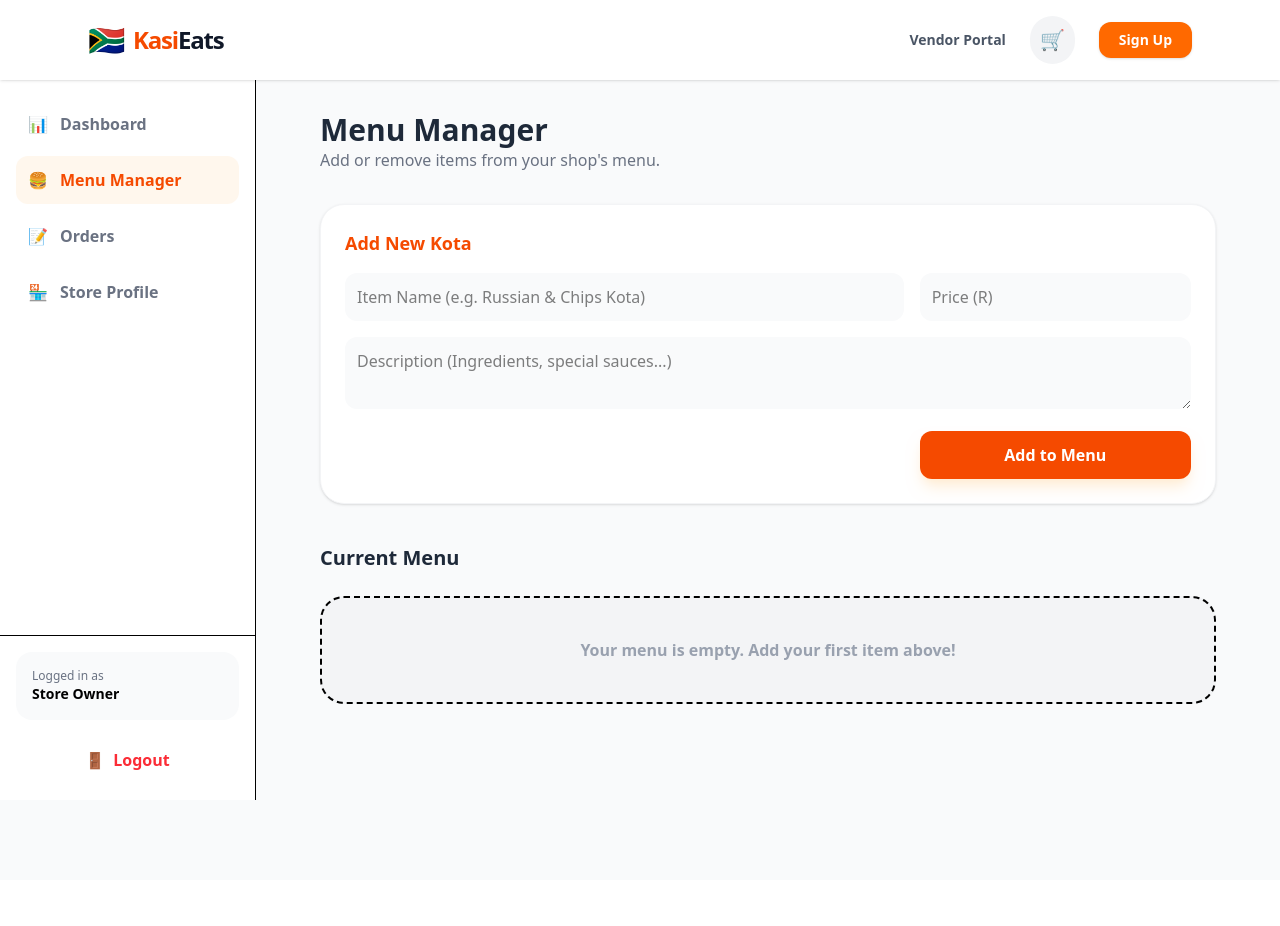
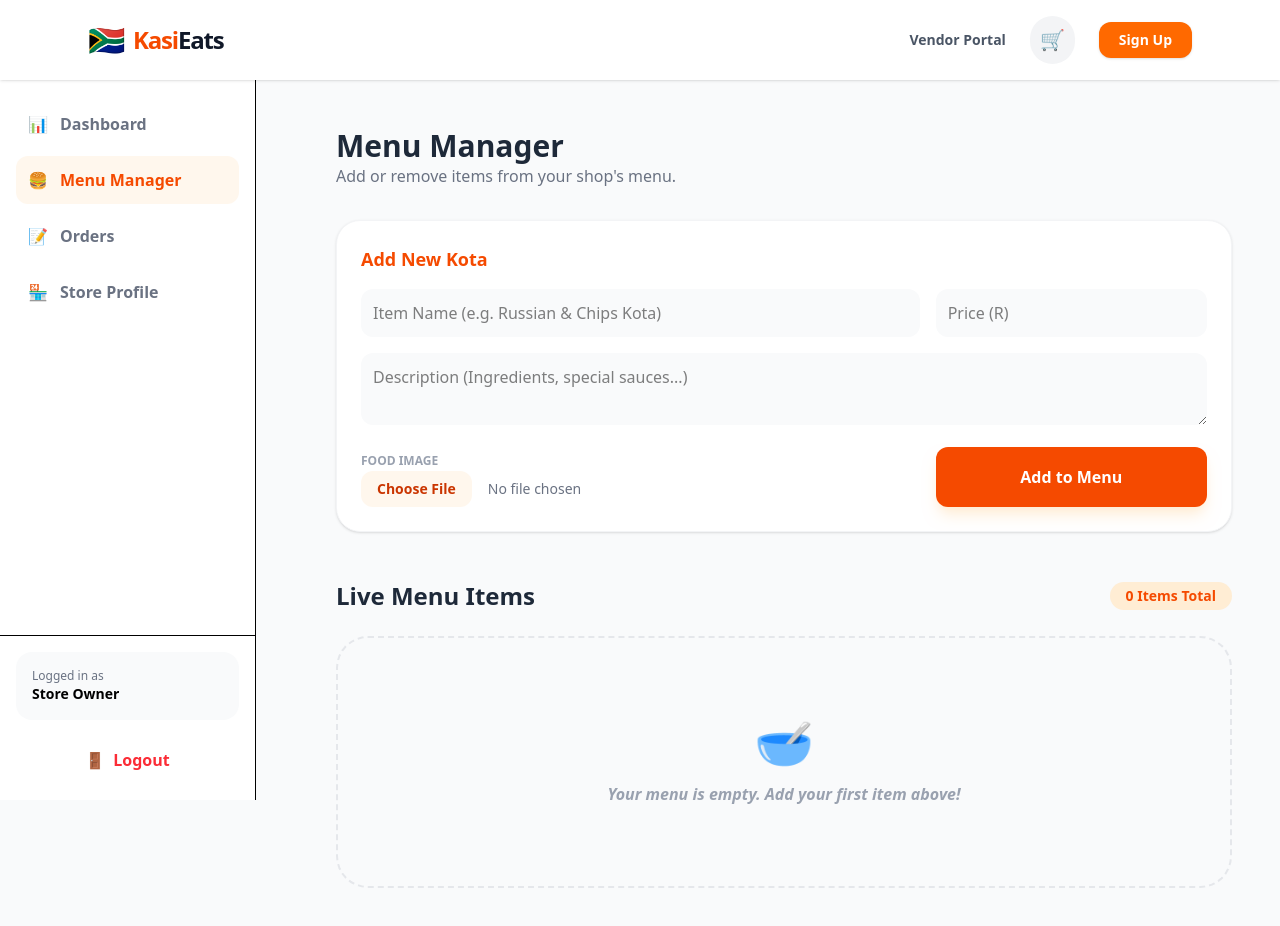
Before and after one commit to Letlhogonolo98/kasieats-frontend, a React (Vite) app: page /vendor/menu in a window 1280 px wide. Shown: the top 926 px of the page. Before the commit the page ends 880 px from the top, so only its background shows below. Built offline with nearby package versions, Linux system fonts and the light colour scheme.

Commit message:
Implement image upload and menu management

```diff
--- a/src/components/Navbar.jsx
+++ b/src/components/Navbar.jsx
@@ -27,7 +27,7 @@ function Navbar() {
 
             {/* VENDOR PORTAL (Existing Sellers) */}
             <Link
-              to="/vendor"
+              to="/vendor/menu"
               className="hidden sm:block text-gray-600 hover:text-orange-600 font-bold text-sm transition"
             >
               Vendor Portal
@@ -48,7 +48,7 @@ function Navbar() {
 
             {/* SIGN UP (New Users/Sellers) */}
             <Link
-              to="/signup"
+              to="/vendor/register"
               className="bg-orange-500 text-white px-5 py-2 rounded-xl font-bold text-sm hover:bg-orange-600 transition-all active:scale-95 shadow-sm"
             >
               Sign Up
--- a/src/components/VendorLayout.jsx
+++ b/src/components/VendorLayout.jsx
@@ -3,14 +3,34 @@ import VendorSidebar from './VendorSidebar';
 
 const VendorLayout = ({ children }) => {
   return (
-    <div className="flex bg-gray-50 min-h-screen">
-      <VendorSidebar />
-      {/* ml-64 adds margin-left so the content doesn't
-          get hidden behind the fixed sidebar
-      */}
-      <main className="flex-1 ml-64 p-8">
-        {children}
-      </main>
+    <div className="flex min-h-screen bg-gray-50">
+      {/* 1. The Sidebar - Fixed width */}
+      <aside className="hidden md:block w-72 h-screen sticky top-0 shrink-0">
+        <VendorSidebar />
+      </aside>
+
+      {/* 2. Main Content Area */}
+      <div className="flex-1 flex flex-col min-w-0">
+
+        {/* Optional Header / Top Bar */}
+       {/* <header className="h-16 bg-white border-b border-gray-100 flex items-center justify-between px-8 sticky top-0 z-10">
+          <div className="flex items-center gap-2">
+            <span className="w-2 h-2 bg-green-500 rounded-full animate-pulse"></span>
+            <span className="text-xs font-bold text-gray-400 uppercase tracking-widest">
+              Live Store System
+            </span>
+          </div>/*}
+
+
+        </header>
+
+        {/* 3. The Page Content */}
+        <main className="p-4 md:p-8 lg:p-12">
+          <div className="max-w-6xl mx-auto">
+            {children}
+          </div>
+        </main>
+      </div>
     </div>
   );
 };
--- a/src/pages/MenuManager.jsx
+++ b/src/pages/MenuManager.jsx
@@ -7,7 +7,54 @@ const MenuManager = () => {
   const [newItem, setNewItem] = useState({ name: '', price: '', description: '' });
   const [loading, setLoading] = useState(false);
 
-  // 1. Professional way: Wrap fetch in useCallback to prevent unnecessary re-renders
+  const [imageFile, setImageFile] = useState(null);
+
+const handleAdd = async (e) => {
+  e.preventDefault();
+  setLoading(true);
+
+  let imageUrl = "";
+
+  try {
+    // Upload to Cloudinary if an image is selected
+    if (imageFile) {
+      const formData = new FormData();
+      formData.append("file", imageFile);
+      formData.append("upload_preset", "kasieats_preset");
+
+      const cloudRes = await fetch("https://api.cloudinary.com/v1_1/drhcoware/image/upload", {
+        method: "POST",
+        body: formData,
+      });
+      const cloudData = await cloudRes.json();
+      imageUrl = cloudData.secure_url; // This is the public link to the image
+    }
+
+    // Save to the Backend
+    const res = await fetch('http://localhost:5144/api/menu', {
+      method: 'POST',
+      headers: { 'Content-Type': 'application/json' },
+      body: JSON.stringify({
+        ...newItem,
+        price: parseFloat(newItem.price),
+        vendorId: vendor.id,
+        imageUrl: imageUrl // Send the link to our DB
+      })
+    });
+
+    if (res.ok) {
+      setNewItem({ name: '', price: '', description: '' });
+      setImageFile(null);
+      fetchItems();
+    }
+  } catch {
+    alert("Upload failed");
+  } finally {
+    setLoading(false);
+  }
+};
+
+  //  Wrap fetch in useCallback to prevent unnecessary re-renders
   const fetchItems = useCallback(async () => {
     if (!vendor?.id) return;
 
@@ -22,13 +69,13 @@ const MenuManager = () => {
     }
   }, [vendor?.id]);
 
-  // 2. Trigger the fetch on mount
+  // Trigger the fetch on mount
   useEffect(() => {
     fetchItems();
   }, [fetchItems]);
 
-  // 3. Handle adding a new item
-  const handleAdd = async (e) => {
+  // Handle adding a new item
+ /* const handleAdd = async (e) => {
     e.preventDefault();
     setLoading(true);
 
@@ -38,7 +85,7 @@ const MenuManager = () => {
         headers: { 'Content-Type': 'application/json' },
         body: JSON.stringify({
           ...newItem,
-          price: parseFloat(newItem.price), // Ensure price is a number for C# decimal
+          price: parseFloat(newItem.price),
           vendorId: vendor.id
         })
       });
@@ -52,9 +99,9 @@ const MenuManager = () => {
     } finally {
       setLoading(false);
     }
-  };
+  };*/
 
-  // 4. Handle deleting an item
+  // Handle deleting an item
   const handleDelete = async (id) => {
     if (!window.confirm("Are you sure you want to remove this item?")) return;
 
@@ -109,6 +156,17 @@ const MenuManager = () => {
               onChange={(e) => setNewItem({...newItem, description: e.target.value})}
             />
           </div>
+
+          <div>
+  <label className="text-xs font-bold uppercase text-gray-400">Food Image</label>
+  <input
+    type="file"
+    accept="image/*"
+    className="w-full text-sm text-gray-500 file:mr-4 file:py-2 file:px-4 file:rounded-xl file:border-0 file:text-sm file:font-bold file:bg-orange-50 file:text-orange-700 hover:file:bg-orange-100"
+    onChange={(e) => setImageFile(e.target.files[0])}
+  />
+</div>
+
           <button
             disabled={loading}
             className="md:col-start-3 bg-orange-600 text-white font-bold p-3 rounded-xl hover:bg-orange-700 transition shadow-lg shadow-orange-100 disabled:bg-gray-300"
@@ -118,31 +176,69 @@ const MenuManager = () => {
         </form>
       </section>
 
-      {/* Menu List */}
-      <section className="grid grid-cols-1 gap-4">
-        <h2 className="text-xl font-black text-gray-800 mb-2">Current Menu</h2>
+      {/* Menu List Section */}
+<section className="mt-12">
+  <div className="flex items-center justify-between mb-6">
+    <h2 className="text-2xl font-black text-gray-800">Live Menu Items</h2>
+    <span className="bg-orange-100 text-orange-600 px-4 py-1 rounded-full text-sm font-bold">
+      {items.length} Items Total
+    </span>
+  </div>
+
+  <div className="grid grid-cols-1 md:grid-cols-2 gap-6">
     {items.length === 0 ? (
-          <div className="text-center py-10 bg-gray-100 rounded-3xl border-2 border-dashed">
-            <p className="text-gray-400 font-bold">Your menu is empty. Add your first item above!</p>
+      <div className="col-span-full py-20 bg-gray-50 rounded-4xl border-2 border-dashed border-gray-200 flex flex-col items-center justify-center">
+        <div className="text-5xl mb-4">🥣</div>
+        <p className="text-gray-400 font-bold italic">Your menu is empty. Add your first item above!</p>
       </div>
     ) : (
-          items.map(item => (
-            <div key={item.id} className="bg-white p-5 rounded-2xl shadow-sm border border-gray-100 flex justify-between items-center group hover:border-orange-200 transition">
-              <div>
-                <h3 className="font-bold text-lg text-gray-800">{item.name}</h3>
-                <p className="text-gray-500 text-sm line-clamp-1">{item.description}</p>
-                <p className="text-orange-600 font-black mt-1">R {parseFloat(item.price).toFixed(2)}</p>
+      items.map((item) => (
+        <div
+          key={item.id}
+          className="bg-white p-4 rounded-4xl shadow-sm border border-gray-100 flex items-center gap-5 hover:shadow-md hover:border-orange-200 transition-all group"
+        >
+          {/* Image Thumbnail */}
+          <div className="w-24 h-24 bg-gray-100 rounded-3xl overflow-hidden shrink-0 border border-gray-50 relative">
+            {item.imageUrl ? (
+              <img
+                src={item.imageUrl}
+                alt={item.name}
+                className="w-full h-full object-cover group-hover:scale-110 transition-transform duration-300"
+              />
+            ) : (
+              <div className="w-full h-full flex items-center justify-center text-3xl">🍔</div>
+            )}
           </div>
+
+          {/* Item Details */}
+          <div className="flex-1 min-w-0">
+            <h3 className="font-black text-gray-800 text-lg truncate mb-1">
+              {item.name}
+            </h3>
+            <p className="text-gray-400 text-xs line-clamp-2 mb-2 leading-relaxed">
+              {item.description || "No description provided for this item."}
+            </p>
+            <div className="flex items-center justify-between">
+              <p className="text-orange-600 font-black text-lg">
+                R {parseFloat(item.price).toFixed(2)}
+              </p>
+
+              {/* Delete Button */}
               <button
                 onClick={() => handleDelete(item.id)}
-                className="p-3 text-gray-300 hover:text-red-500 hover:bg-red-50 rounded-xl transition"
-                title="Delete Item"
+                className="p-2 text-gray-300 hover:text-red-500 hover:bg-red-50 rounded-xl transition-colors"
+                title="Remove Item"
               >
-                🗑️
+                <svg xmlns="http://www.w3.org/2000/svg" className="h-6 w-6" fill="none" viewBox="0 0 24 24" stroke="currentColor">
+                  <path strokeLinecap="round" strokeLinejoin="round" strokeWidth={2} d="M19 7l-.867 12.142A2 2 0 0116.138 21H7.862a2 2 0 01-1.995-1.858L5 7m5 4v6m4-6v6m1-10V4a1 1 0 00-1-1h-4a1 1 0 00-1 1v3M4 7h16" />
+                </svg>
               </button>
+            </div>
+          </div>
         </div>
       ))
     )}
+  </div>
 </section>
     </div>
   );
```
Lines whose indentation alone changed are shown as unchanged.
